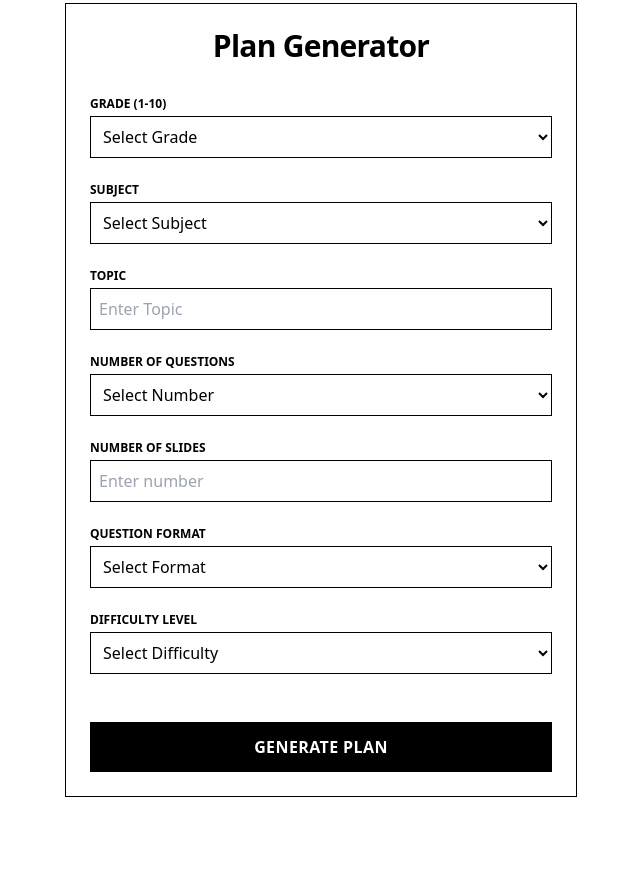
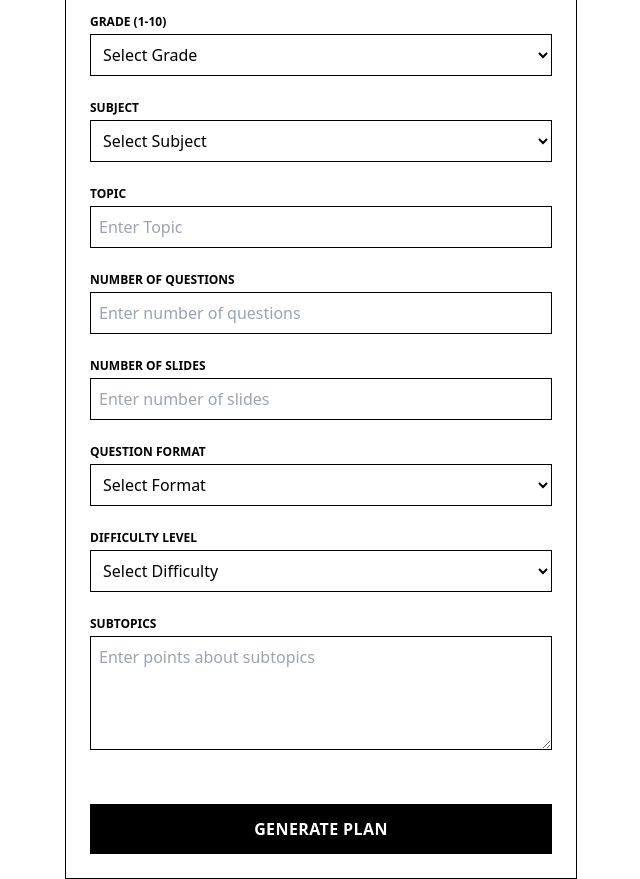
Before and after one commit to shathwik33/NGO-Project, a Flask app: page / in a window 1280 px wide. Shown: the whole page, without its empty margins (319-959 px from the left). Before the commit the page ends 797 px from the top, so only its background shows below. Run offline with Flask 3, Linux system fonts and the light colour scheme; some libraries are stand-ins or nearby versions.

Commit message:
Enhance Lesson Plan Generator: Add subtopics input and update templates for improved lesson planning

```diff
--- a/app.py
+++ b/app.py
@@ -19,12 +19,14 @@
     num_questions = request.form.get("num_questions")
     num_slides = request.form.get("num_slides")
     question_format = request.form.get("question_format")
+    subtopics = request.form.get("subtopics")
     difficulty = request.form.get("difficulty")
 
     response_text = invoke(
         grade=grade,
         subject=subject,
         topic=topic,
+        subtopics=subtopics,
         num_questions=num_questions,
         question_format=question_format,
         difficulty=difficulty,
--- a/templates/index.html
+++ b/templates/index.html
@@ -4,12 +4,12 @@
 <head>
   <meta charset="UTF-8" />
   <meta name="viewport" content="width=device-width, initial-scale=1.0" />
-  <title>Lesson Plan Generator</title>
+  <title>Plan Generator</title>
   <script src="https://cdn.tailwindcss.com"></script>
 </head>
 
 <body class="h-full flex items-center justify-center p-4">
-  <div class="w-full max-w-lg bg-white text-black p-6 border border-black">
+  <div class="w-full max-w-lg bg-white text-black p-6 border border-black overflow-auto">
     <header class="mb-8 text-center">
       <h1 class="text-3xl font-bold tracking-tight">Plan Generator</h1>
     </header>
@@ -45,18 +45,13 @@
 
       <div>
         <label for="num_questions" class="block text-xs uppercase font-semibold mb-1">Number of Questions</label>
-        <select id="num_questions" name="num_questions" required
-          class="w-full px-2 py-2 border border-black bg-white text-black">
-          <option value="" disabled selected>Select Number</option>
-          {% for i in range(1, 11) %}
-          <option>{{ i }}</option>
-          {% endfor %}
-        </select>
+        <input type="number" id="num_questions" name="num_questions" placeholder="Enter number of questions" required
+          class="w-full px-2 py-2 border border-black bg-white text-black" min="1" max="10" step="1" />
       </div>
 
       <div>
         <label for="num_slides" class="block text-xs uppercase font-semibold mb-1">Number of Slides</label>
-        <input type="number" id="num_slides" name="num_slides" placeholder="Enter number" required
+        <input type="number" id="num_slides" name="num_slides" placeholder="Enter number of slides" required
           class="w-full px-2 py-2 border border-black bg-white text-black" min="1" />
       </div>
 
@@ -82,6 +77,12 @@
         </select>
       </div>
 
+      <div>
+        <label for="subtopics" class="block text-xs uppercase font-semibold mb-1">Subtopics</label>
+        <textarea id="subtopics" name="subtopics" placeholder="Enter points about subtopics" required
+          class="w-full px-2 py-2 border border-black bg-white text-black" rows="4"></textarea>
+      </div>
+
       <div class="pt-6">
         <button type="submit"
           class="w-full py-3 border border-black bg-black text-white font-bold uppercase tracking-wide">
```
Also changed, not shown: chain.py (+11 -8 lines), 1 other file.
